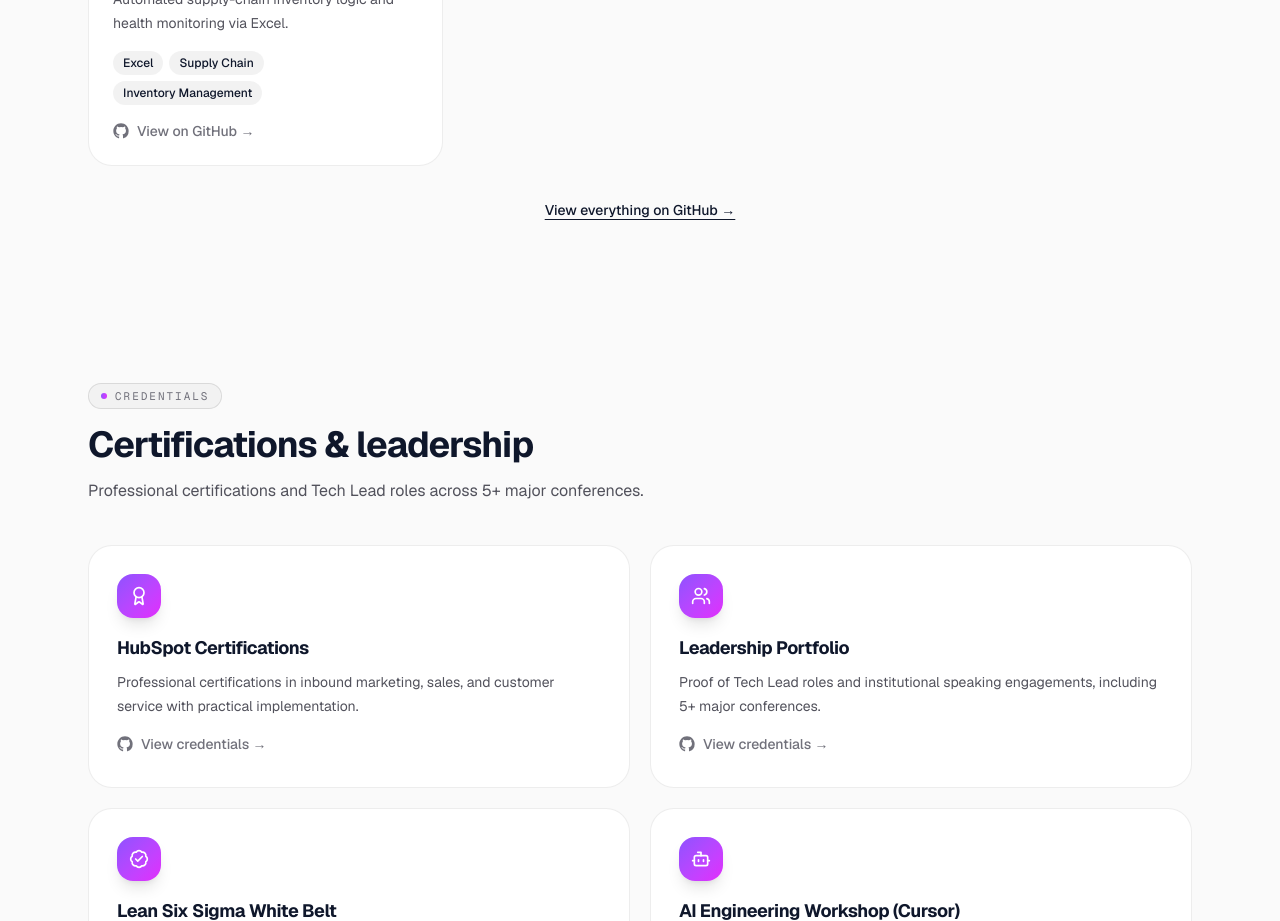
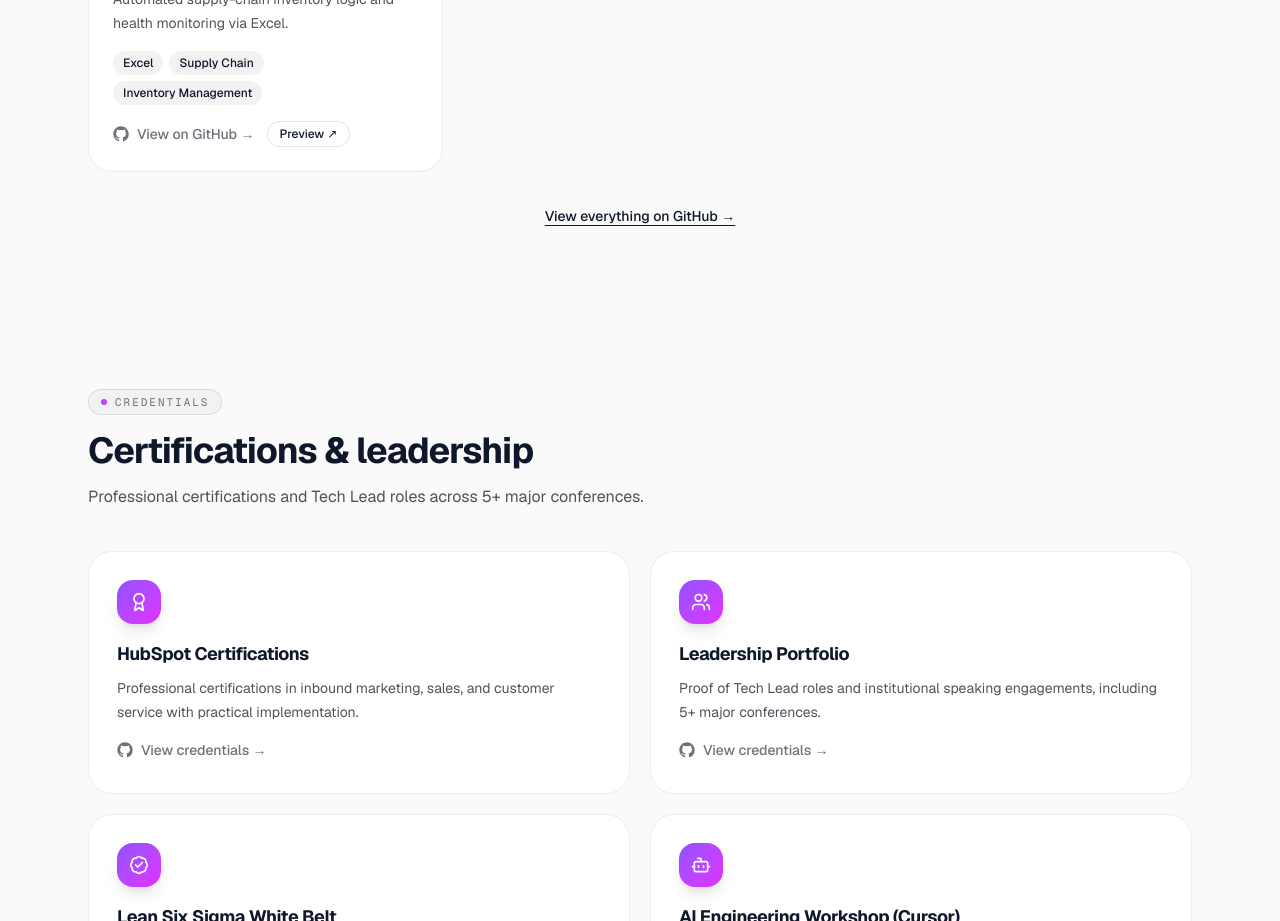
Before and after one commit to jacobconradquendangan-portfolio/portfolio-website-v2, a Next.js app: page / in a window 1280 px wide. Shown: the part 5260-6181 px from the top of the page. Built offline with nearby package versions, Linux system fonts and the light colour scheme.

Commit message:
Added — SCM Inventory Health now shows Preview

```diff
--- a/src/components/Projects.tsx
+++ b/src/components/Projects.tsx
@@ -104,7 +104,7 @@
                       rel="noopener noreferrer"
                       className="inline-flex items-center gap-1.5 rounded-full border border-black/10 bg-white px-3 py-1 text-xs font-medium transition hover:border-violet-300 hover:text-violet-600 dark:border-white/15 dark:bg-transparent"
                     >
-                      {p.live.includes("officeapps.live.com") ? "Preview ↗" : "Live ↗"}
+                      {p.live.includes("officeapps.live.com") || p.live.includes("docs.google.com") ? "Preview ↗" : "Live ↗"}
                     </a>
                   )}
                   {p.video && (
--- a/src/data/portfolio.ts
+++ b/src/data/portfolio.ts
@@ -273,6 +273,7 @@
     tags: ["Excel", "Supply Chain", "Inventory Management"],
     github:
       "https://github.com/jacobconradquendangan-portfolio/My-Portfolio/tree/main/03_Data_Analytics_Dashboards/SCM_Inventory_Excel",
+    live: "https://docs.google.com/spreadsheets/d/1pi-65n5sWiRS8G9-ZpBcOv6OWJWOTtqhP-28oUdRzeY/edit?gid=942817655#gid=942817655",
     category: "Data Analytics",
     highlight: "Automated Monitoring",
     gradient: G.data,
```
